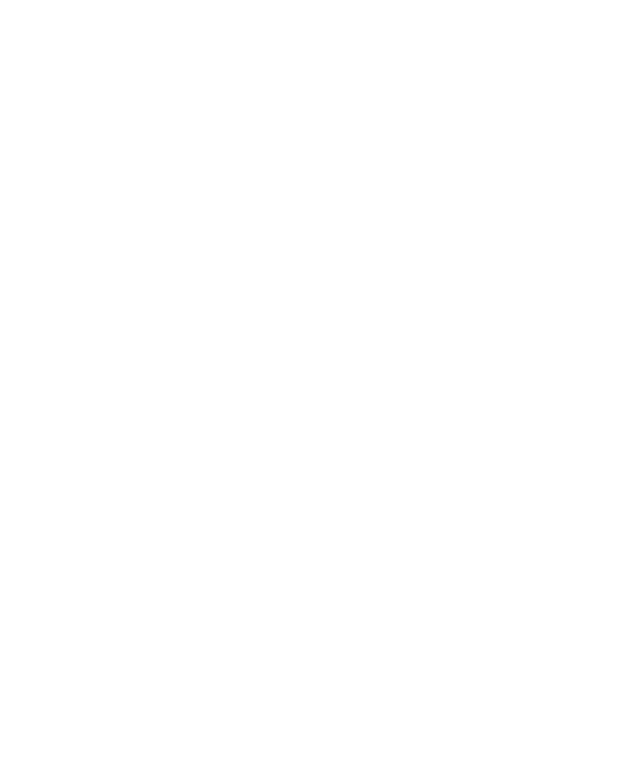
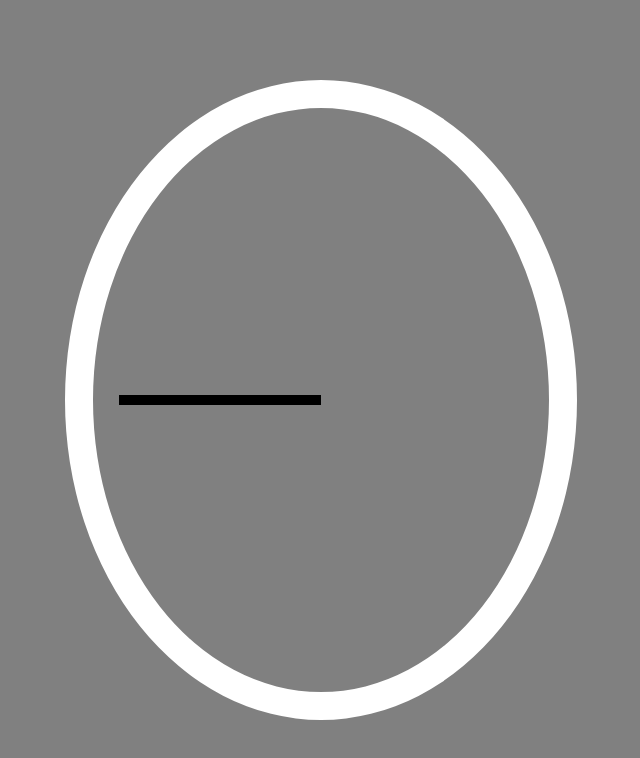
Before and after one commit to michalplebanski/js-clock, a website: page public/index.html in a window 1280 px wide. Shown: the whole page, without its empty margins (319-959 px from the left). Drawn offline with Linux system fonts and the light colour scheme.

Commit message:
adding html and styles

```diff
--- a/public/index.html
+++ b/public/index.html
@@ -1,10 +1,17 @@
 <!DOCTYPE html>
 <html>
 <head>
-	<title></title>
+	<title>JS clock!</title>
 	<link rel="stylesheet" type="text/css" href="main.css">
 </head>
 <body>
+	<div class="clock">
+      <div class="clock__face">
+        <div class="hand clock__face--hour"></div>
+        <div class="hand clock__face--min"></div>
+        <div class="hand clock__face--sec"></div>
+      </div>
+    </div>
 	<script type="text/javascript" src="../src/script.js"></script>
 </body>
 </html>
--- a/src/style/main.scss
+++ b/src/style/main.scss
@@ -1,3 +1,38 @@
 * {
 	box-sizing: border-box;
+	margin: 0;
+	padding: 0;
 }
+
+body {
+	min-height: 100vh;
+	width: 100%;
+    display: flex;
+    justify-content: center;
+    align-items: center;
+    background-color: grey;
+}
+
+.clock {
+	height: 80vh;
+    width: 40vw;
+    padding: 3vh 2vw;
+    position: relative;
+    border: 3.5vh solid #fff;
+    border-radius: 50%;
+    &__face {
+    	height: 100%;
+    	width: 100%;
+    	display: flex;
+    	align-items: center;
+	    position: relative;
+	    /* account for the height of the clock hands */
+	    .hand {
+	    	height: 2%;
+		    width: 50%;
+		    background-color: #000;
+		    position: absolute;
+		    transform-origin: 100%;
+		}
+	}
+}
```
Also changed, not shown: public/main.css, 1 other file.
